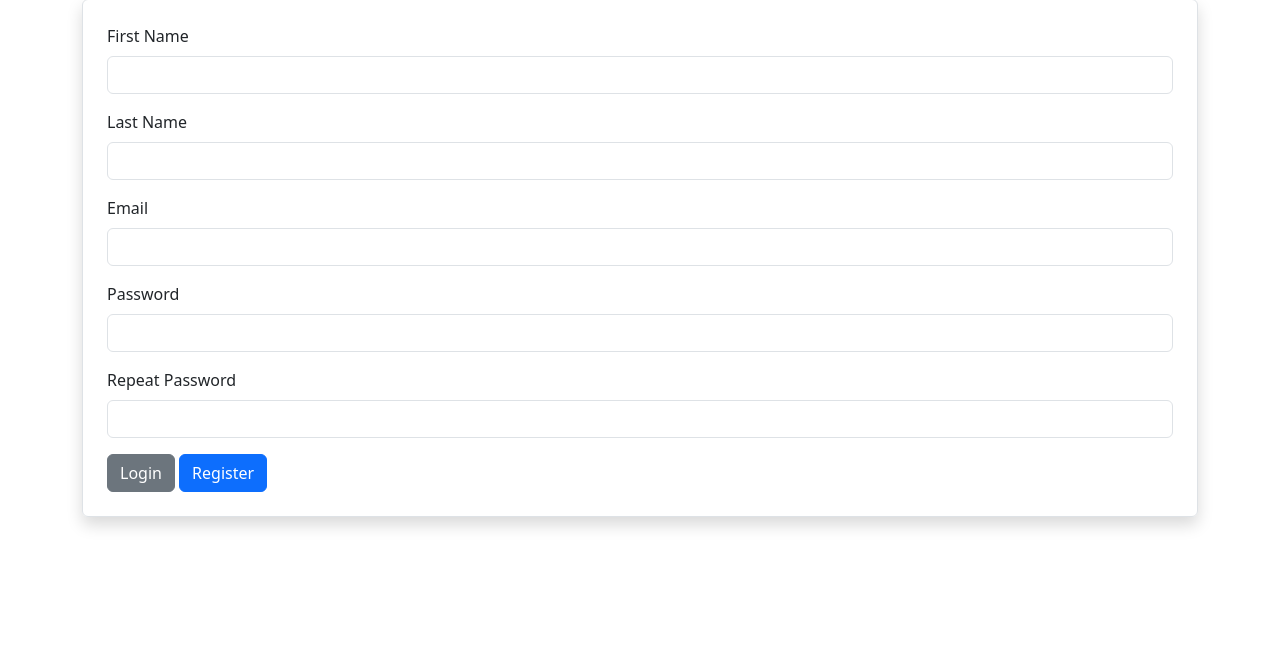
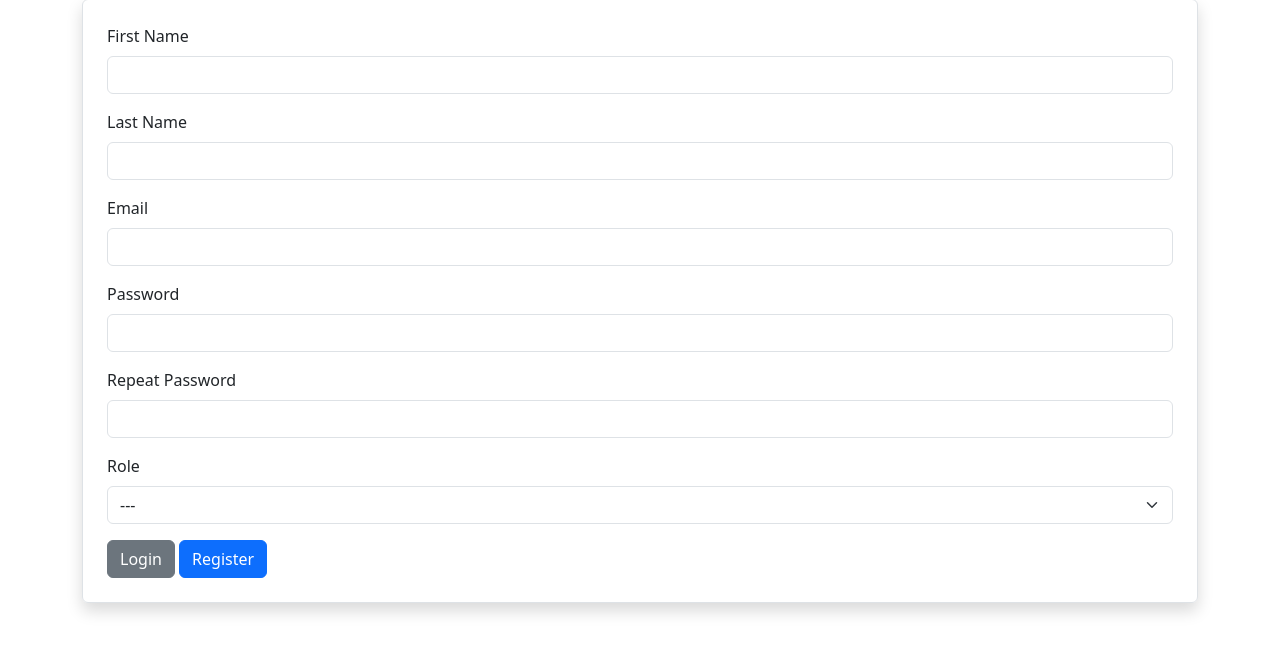
Before and after one commit to BartlomiejCzerwinski/job.it, a Django app: page /job.it/register in a window 1280 px wide. Shown: the part 95-748 px from the top of the page. Run offline with Django 5.2, Linux system fonts and the light colour scheme.

Commit message:
add user role

```diff
--- a/jobit/users/forms.py
+++ b/jobit/users/forms.py
@@ -7,8 +7,39 @@ class LoginForm(forms.Form):
 
 
 class RegisterForm(forms.Form):
-    first_name = forms.CharField(label='First Name', min_length=2, max_length=50, widget=forms.TextInput(attrs={'class': 'form-control'}))
-    last_name = forms.CharField(label='Last Name', min_length=2, max_length=50, widget=forms.TextInput(attrs={'class': 'form-control'}))
-    email = forms.EmailField(label='Email', widget=forms.EmailInput(attrs={'class': 'form-control'}))
-    password = forms.CharField(widget=forms.PasswordInput(attrs={'class': 'form-control'}), label='Password')
-    repeated_password = forms.CharField(widget=forms.PasswordInput(attrs={'class': 'form-control'}), label='Repeat Password')
+    ROLE_CHOICES = [
+        ('', '---'),
+        ('recruiter', 'Recruiter'),
+        ('worker', 'Worker'),
+    ]
+
+    first_name = forms.CharField(
+        label='First Name',
+        min_length=2,
+        max_length=50,
+        widget=forms.TextInput(attrs={'class': 'form-control'})
+    )
+    last_name = forms.CharField(
+        label='Last Name',
+        min_length=2,
+        max_length=50,
+        widget=forms.TextInput(attrs={'class': 'form-control'})
+    )
+    email = forms.EmailField(
+        label='Email',
+        widget=forms.EmailInput(attrs={'class': 'form-control'})
+    )
+    password = forms.CharField(
+        widget=forms.PasswordInput(attrs={'class': 'form-control'}),
+        label='Password'
+    )
+    repeated_password = forms.CharField(
+        widget=forms.PasswordInput(attrs={'class': 'form-control'}),
+        label='Repeat Password'
+    )
+    role = forms.ChoiceField(
+        choices=ROLE_CHOICES,
+        label='Role',
+        widget=forms.Select(attrs={'class': 'form-select'}),
+        required=True
+    )
--- a/jobit/users/templates/users/register.html
+++ b/jobit/users/templates/users/register.html
@@ -40,6 +40,10 @@
                 <label for="{{ form.repeated_password.id_for_label }}" class="form-label">{{ form.repeated_password.label }}</label>
                 {{ form.repeated_password }}
             </div>
+            <div class="mb-3">
+                <label for="{{ form.role.id_for_label }}" class="form-label">{{ form.role.label }}</label>
+                {{ form.role }}
+            </div>
             <button type="button" name="register" class="btn btn-secondary" onclick="window.location.href='/job.it/login'">Login</button>
             <button type="submit" name="register" class="btn btn-primary me-2">Register</button>
         </form>
--- a/jobit/users/views.py
+++ b/jobit/users/views.py
@@ -30,15 +30,18 @@ def register(request):
             email = form.cleaned_data.get('email')
             password = form.cleaned_data.get('password')
             repeated_password = form.cleaned_data.get('repeated_password')
+            role = form.cleaned_data.get('role')
             if not is_password_valid(password, repeated_password):
                 messages.error(request, "Wrong repeated password")
                 form = RegisterForm()
+                print("ERROR: Wrong repeated password")
                 return render(request, 'users/register.html', {'form': form})
             if User.objects.filter(email=email):
+                print("ERROR: User already exist!")
                 messages.error(request, "Email already taken!")
                 form = RegisterForm()
                 return render(request, 'users/register.html', {'form': form})
-            user = User(first_name=first_name, last_name=last_name, email=email, password=make_password(password))
+            user = User(first_name=first_name, last_name=last_name, email=email, password=make_password(password), role=role)
             user.save()
 
             return HttpResponse("Success!!")
```
Also changed, not shown: jobit/users/models.py (+13 -0 lines).
